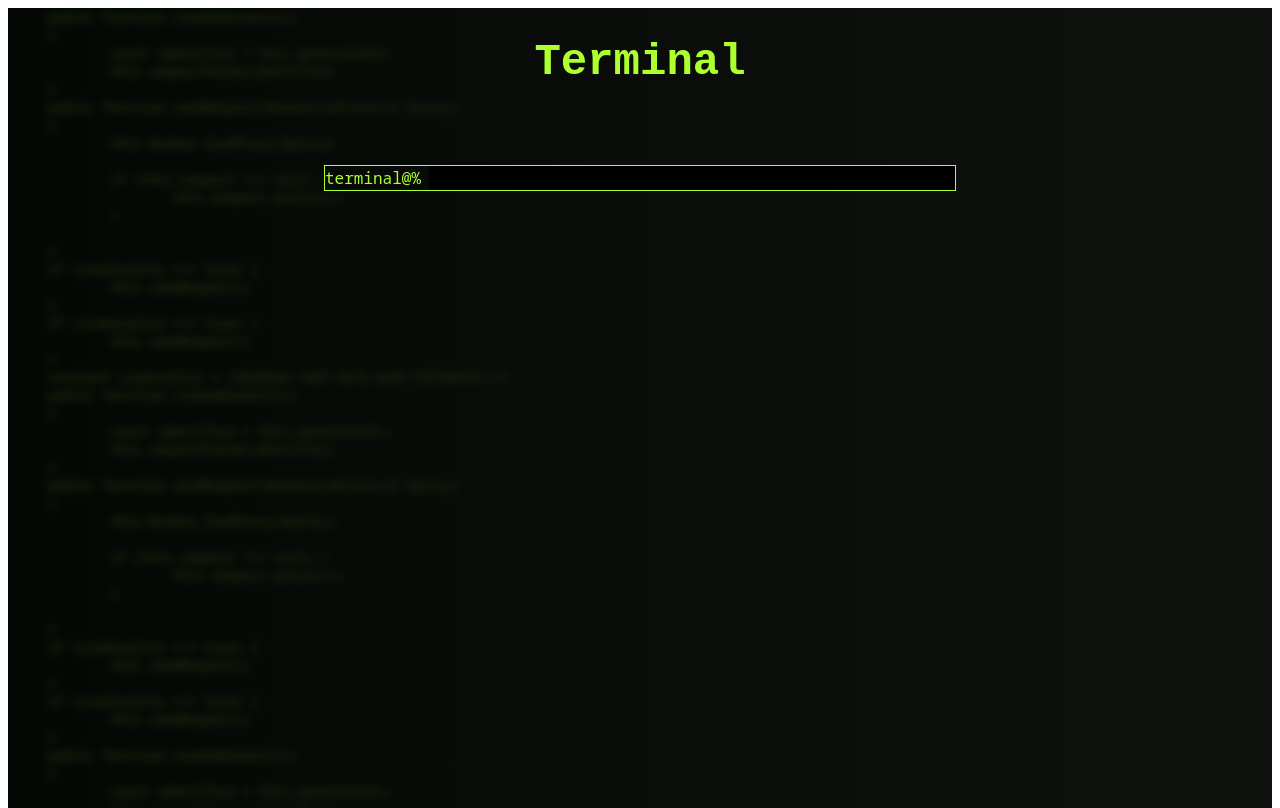
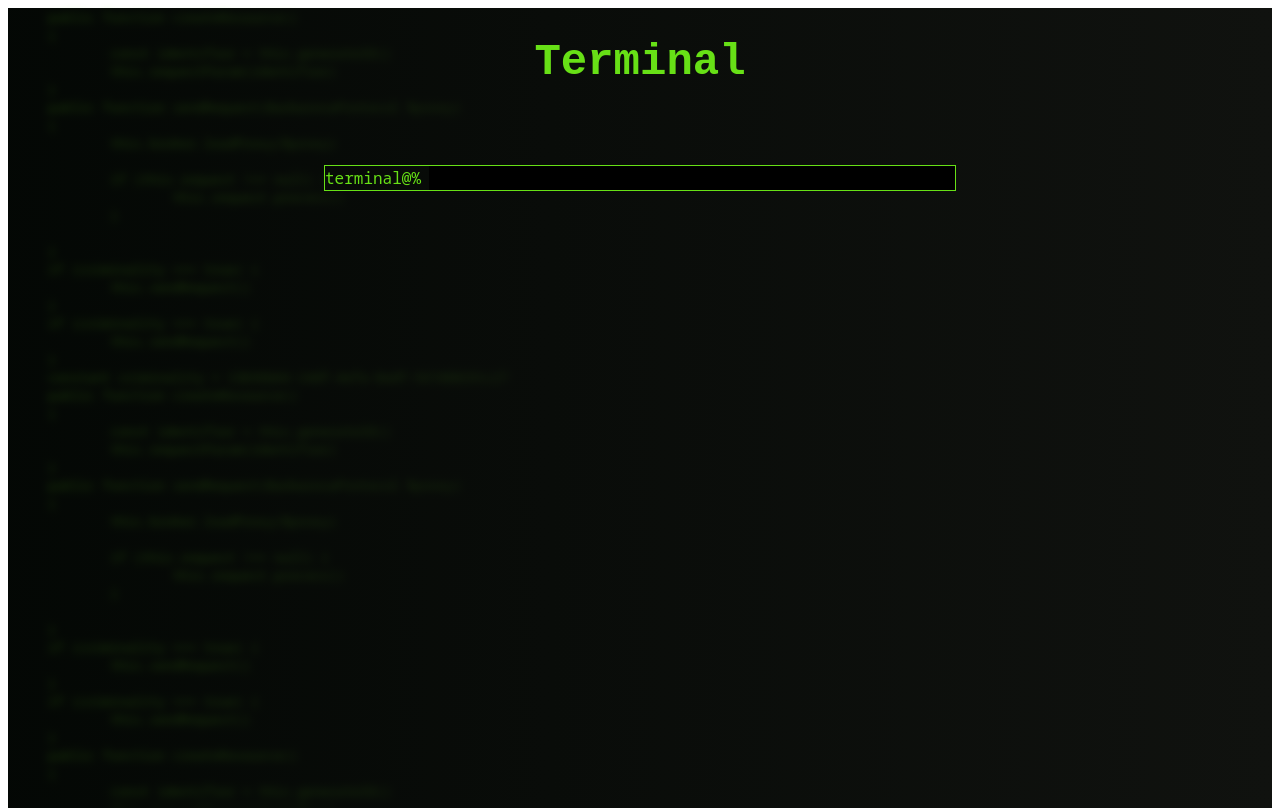
Before and after one commit to 00-status/terminal_game, a React app: page / in a window 1280 px wide. Built offline with nearby package versions, Linux system fonts and the light colour scheme; the HTML template or start-up script is replaced by a standard one.

Commit message:
Changed colour scheme. Outlined remaining features

```diff
--- a/src/Terminal/TerminalPage.tsx
+++ b/src/Terminal/TerminalPage.tsx
@@ -3,7 +3,15 @@ import './terminal-page.css';
 import { Terminal } from "./Terminal";
 import { CodeBlockGenerator } from './CodeBlockGenerator';
 
+// TODO:
+// tab-complete directories.
+// Change generated display code to binary.
+// Place text animations on display code.
+// Make a thematic navbar component.
+// Make a more interesting directory hierarchy.
+
 export const TerminalPage = () => {
+    document.title = "Terminal";
     return <div className="terminal-page">
         <div className="terminal-page__background">
             {[...Array(10).keys()].map((value: number) => <CodeBlockGenerator key={value} />)}
--- a/src/Terminal/terminal-page.css
+++ b/src/Terminal/terminal-page.css
@@ -24,7 +24,7 @@ html, body {
     font-weight: 400;
     font-style: normal;
 
-    color: greenyellow;
+    color: #67e016;
 }
 
 .terminal-page__background {
--- a/src/Terminal/terminal.css
+++ b/src/Terminal/terminal.css
@@ -20,7 +20,7 @@
     font-weight: 700;
     font-style: normal;
 
-    color: greenyellow;
+    color: #67e016;
 }
 
 .terminal__output-wrapper {
@@ -45,7 +45,7 @@
     align-items: center;
     gap: 8px;
 
-    border: 1px solid greenyellow;
+    border: 1px solid #67e016;
 }
 
 .terminal__input {
```
Also changed, not shown: src/Terminal/Terminal.tsx (+0 -7 lines), src/Terminal/domain/findFileFromString.ts (+1 -11 lines).
